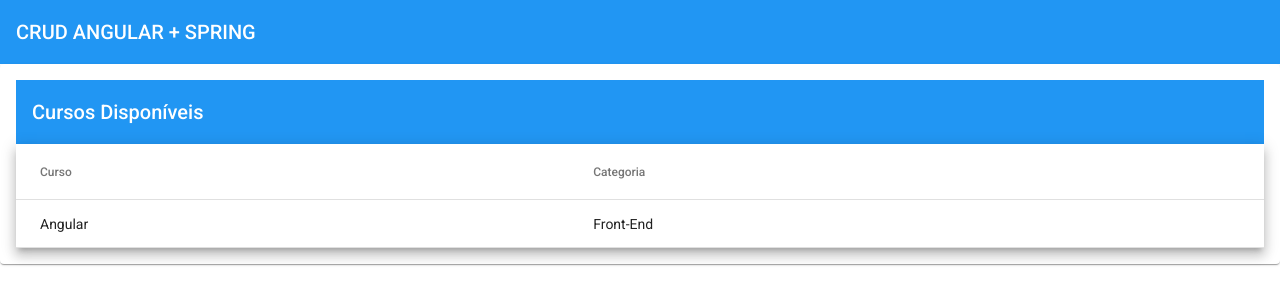
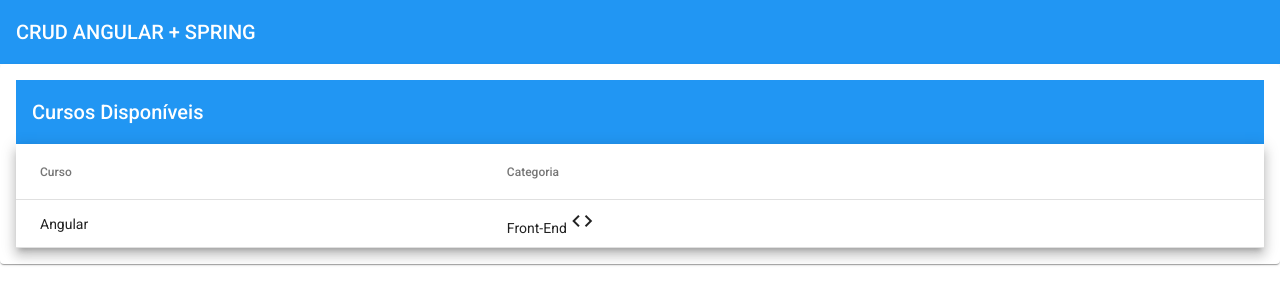
Before and after one commit to Bruno-Wellington/crud-angular-spring, an Angular app in the folder crud-angular/: page /courses in a window 1280 px wide. Shown: the top 304 px of the page. Built offline with nearby package versions, Linux system fonts and the light colour scheme.

Commit message:
Foram adicionados icones para as categorias dos cursos

```diff
--- a/crud-angular/src/app/courses/courses/courses.component.html
+++ b/crud-angular/src/app/courses/courses/courses.component.html
@@ -14,7 +14,9 @@
       <!-- Category Column -->
       <ng-container matColumnDef="category">
         <th mat-header-cell *matHeaderCellDef> Categoria </th>
-        <td mat-cell *matCellDef="let course"> {{ course.category }} </td>
+        <td mat-cell *matCellDef="let course"> {{ course.category }}
+          <mat-icon aria-hidden="false" aria-label="Categoria do curso">{{ course.category | category }}</mat-icon>
+        </td>
       </ng-container>
 
       <tr mat-header-row *matHeaderRowDef="displayedColumns"></tr>
--- a/crud-angular/src/app/courses/services/courses.service.ts
+++ b/crud-angular/src/app/courses/services/courses.service.ts
@@ -16,7 +16,7 @@
     return this.httpClient.get<Course[]>(this.API)
     .pipe(
       first(),
-      delay(2600),
+      delay(1600),
       tap(courses => console.log(courses))
     );
   }
--- a/crud-angular/src/app/shared/app-material/app-material.module.ts
+++ b/crud-angular/src/app/shared/app-material/app-material.module.ts
@@ -2,10 +2,12 @@
 import { MatButtonModule } from '@angular/material/button';
 import { MatCardModule } from '@angular/material/card';
 import { MatDialogModule } from '@angular/material/dialog';
+import { MatIconModule } from '@angular/material/icon';
 import { MatProgressBarModule } from '@angular/material/progress-bar';
 import { MatProgressSpinnerModule } from '@angular/material/progress-spinner';
 import { MatTableModule } from '@angular/material/table';
 import { MatToolbarModule } from '@angular/material/toolbar';
+
 
 @NgModule({
   exports: [
@@ -15,7 +17,8 @@
     MatProgressSpinnerModule,
     MatProgressBarModule,
     MatDialogModule,
-    MatButtonModule
+    MatButtonModule,
+    MatIconModule
   ],
 })
 export class AppMaterialModule { }
--- /dev/null
+++ b/crud-angular/src/app/shared/pipes/category.pipe.ts
@@ -0,0 +1,16 @@
+import { Pipe, PipeTransform } from '@angular/core';
+
+@Pipe({
+  name: 'category'
+})
+export class CategoryPipe implements PipeTransform {
+
+  transform(value: string): string {
+    switch(value){
+      case 'Front-End': return 'code';
+      case 'Back-End': return 'computer';
+    }
+    return 'code';
+  }
+
+}
```
Also changed, not shown: crud-angular/src/app/shared/shared.module.ts (+7 -2 lines), 1 other file (tests, documents, lock files or other folders).
